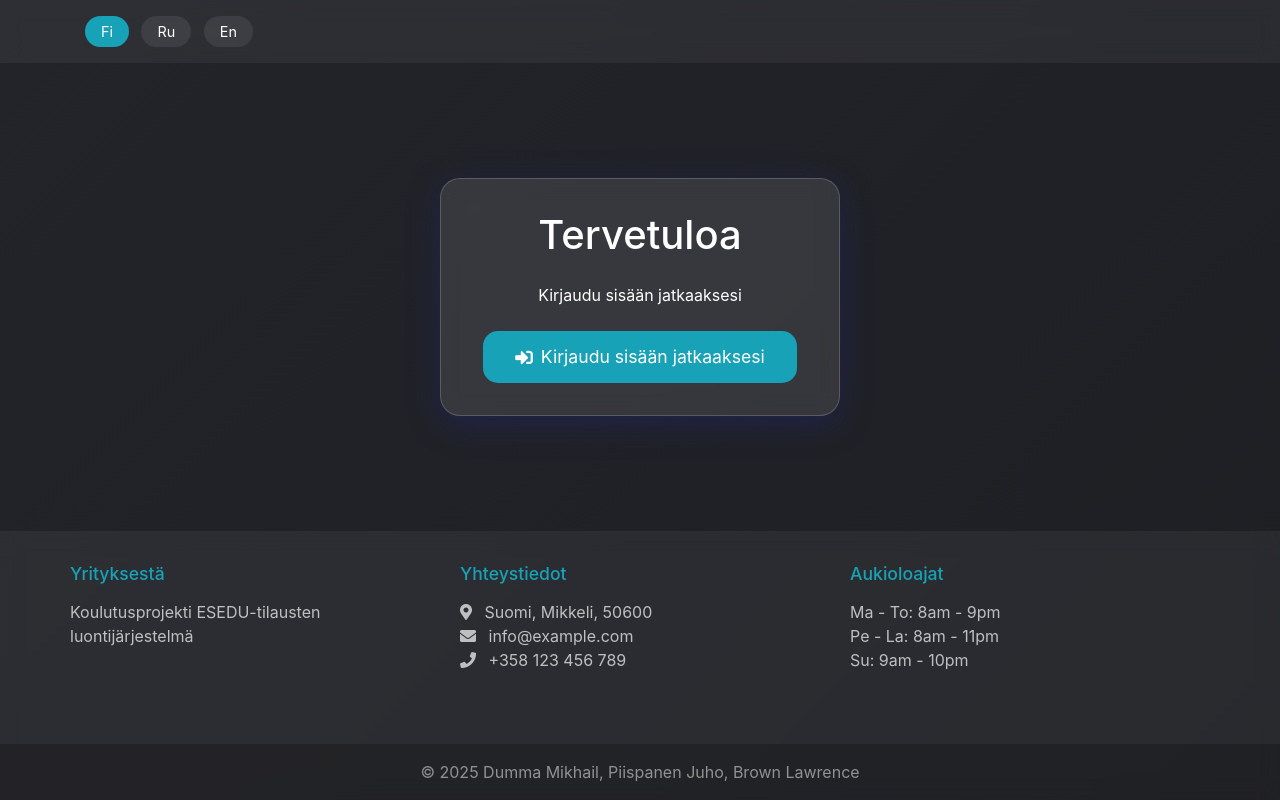
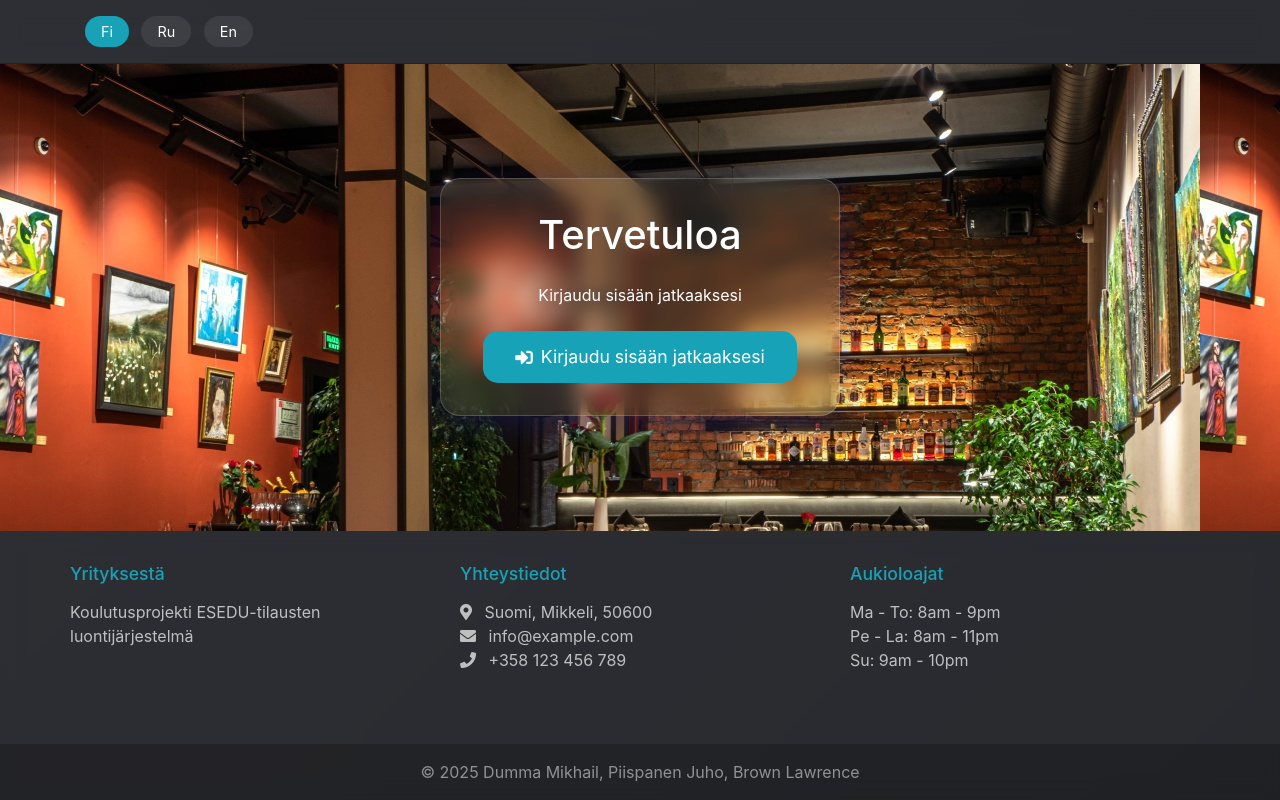
Before and after one commit to mikdum/naytto, a plain HTML site: page index.html in a window 1280 px wide. Drawn offline with nearby package versions, Linux system fonts and the light colour scheme.

Commit message:
index.html edited

```diff
--- a/src/assets/css/style.css
+++ b/src/assets/css/style.css
@@ -35,6 +35,7 @@ body {
     background: rgba(255, 255, 255, 0.15);
 }
 .main-content {
+    background-image: url('../../../images/ravintola.jpg');
     flex: 1;
     display: flex;
     align-items: center;
```
